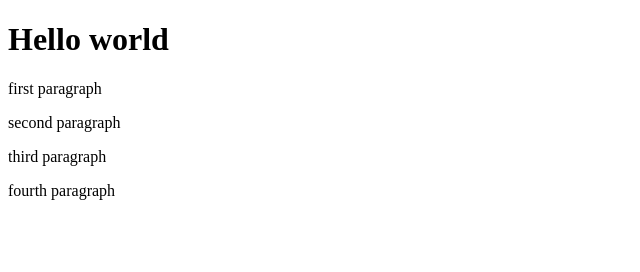
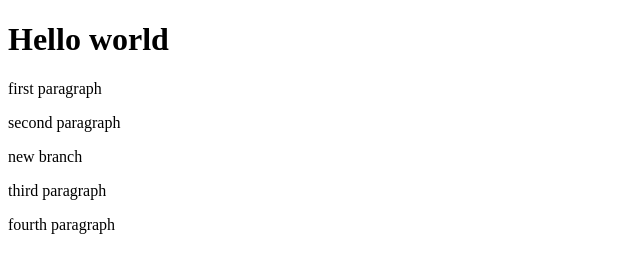
Before and after one commit to JuliaIvanova3/tutorials, a plain HTML site: page index.html in a window 1280 px wide. Shown: the whole page, without its empty margins (0-640 px from the left). Drawn offline with Linux system fonts and the light colour scheme.

```diff
--- a/index.html
+++ b/index.html
@@ -9,6 +9,7 @@
     <h1>Hello world</h1>
     <p>first paragraph</p>
     <p>second paragraph</p>
+    <p>new branch</p>
     <p>third paragraph</p>
     <p>fourth paragraph</p>
 </body>
--- /dev/null
+++ b/menu.js
@@ -0,0 +1 @@
+//test menu
```
